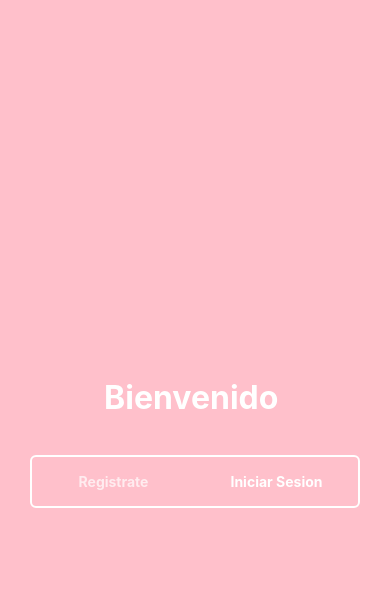
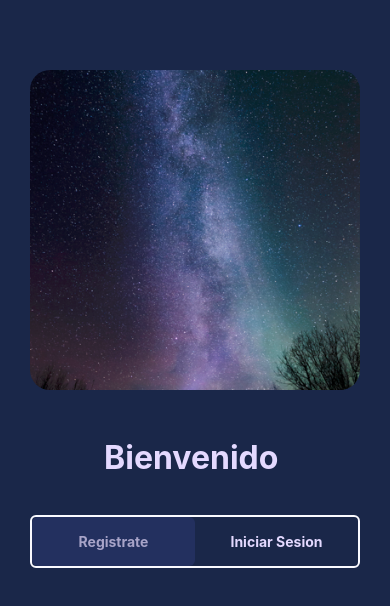
Before and after one commit to fatimaGisele/final-am-act4a-altamirano, a React Native app: screen /Init in a window 390 px wide. Shown: the top 606 px of the page. Built offline with nearby package versions, Linux system fonts and the light colour scheme.

Commit message:
trabajando en estilos

```diff
--- a/Components/Init.js
+++ b/Components/Init.js
@@ -1,5 +1,5 @@
 import { StyleSheet, Image, Dimensions, View, Text, TouchableOpacity, ScrollView} from 'react-native'
-import {portada} from './../assets/portada.jpg'
+
 
 
 export default function Init({navigation}){
@@ -8,12 +8,14 @@ export default function Init({navigation}){
 
     return(
             <ScrollView style = {styles.view}>
-                {<Image source= {portada}
+                {<Image source={require('./../assets/galaxy.png')}
                 style={{
-                    width: '85%',
-                    height: (height/3)*1.4,
+                    width: '100%',
+                    height: (height/3)*1.6,
                     borderRadius: 20,
-                    marginBottom: 40,
+                    margin: 30,
+                    justifyContent: 'center',
+                    alignSelf: 'center'
                 }}/>}
                 <View style = {styles.body}>
                 <Text style = {styles.title}>Bienvenido </Text>
@@ -36,14 +38,14 @@ const styles = StyleSheet.create({
     view:{
         paddingHorizontal: 30,
         paddingTop: 40,
-        backgroundColor: 'pink',
+        backgroundColor: '#1a2749',
     },
     title:{
         fontSize: 32,
         fontWeight: "bold",
         textAlign: 'center',
         lineHeight: 35,
-        color: 'white',
+        color: '#e4d9ff',
     },
     body:{
         paddingTop: 20,
@@ -51,13 +53,13 @@ const styles = StyleSheet.create({
         lineHeight: 23,
         fontWeight: "medium",
         alignItems: 'center',
-        color: 'white',
+        color: '#e4d9ff',
     },
     buttonContainer:{
         flexDirection: 'row',
         width: '100%',
         borderWidth: 2,
-        borderColor: 'white',
+        borderColor: '#fafaff',
         borderRadius: 6,
         backgroundColor:'',
         marginTop: 40,
@@ -65,7 +67,7 @@ const styles = StyleSheet.create({
     button1:{
         flex: 1,
         alignItems: 'center',
-        backgroundColor: 'pink',
+        backgroundColor: '#273469',
         opacity: '70%',
         padding:16,
         borderRadius: 6,
@@ -78,6 +80,6 @@ const styles = StyleSheet.create({
     },
     buttonText:{
         fontWeight: "bold",
-        color: 'white'
+        color: '#e4d9ff'
     }
 })
```
Also changed, not shown: assets/galaxy.png (added), 1 other file (tests, documents, lock files or other folders).
